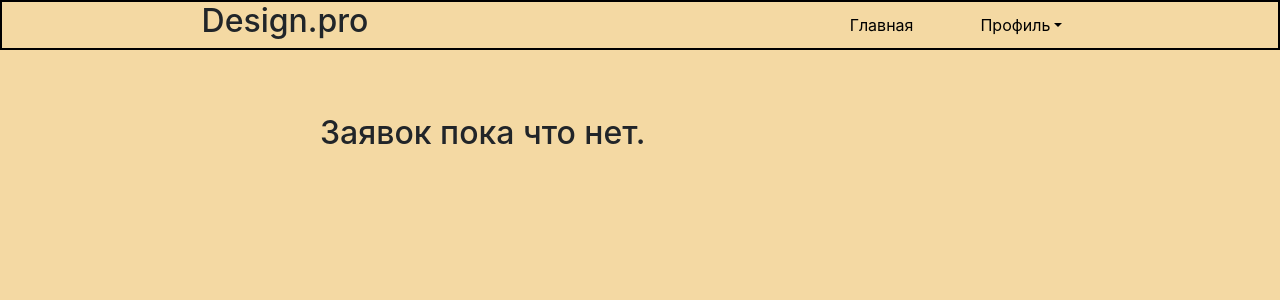
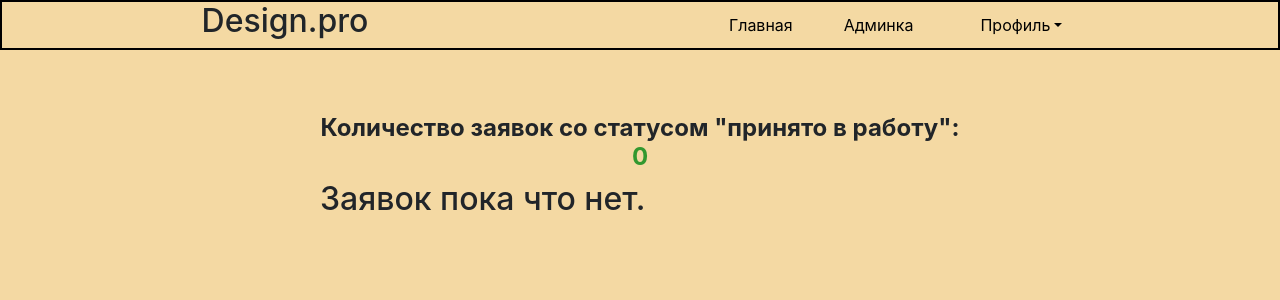
Before and after one commit to FireN1kto/Design_pro2.0, a Django app: page / in a window 1280 px wide. Shown: the top 300 px of the page. Run offline with Django 5.2, Linux system fonts and the light colour scheme; the visitor is signed in with stand-in values (Sample User, id 1); data that the repository does not hold is empty; some libraries are stand-ins or nearby versions.

Commit message:
Добавил у администратора переход из сайта в панель администрирования и создал счётчик заявок со статусом "В процессе" на главной странице

```diff
--- a/AppDesign/static/main/style.css
+++ b/AppDesign/static/main/style.css
@@ -191,3 +191,12 @@ main > div > div {
     background: black;
     color: white;
 }
+
+.counter {
+    font-weight: bold;
+    text-align: center;
+}
+
+.counter > span {
+    color: #32982F;
+}
--- a/AppDesign/templates/catalog/index.html
+++ b/AppDesign/templates/catalog/index.html
@@ -5,6 +5,7 @@
 
 {% block content %}
 <div>
+    <h4 class="counter">Количество заявок со статусом "принято в работу": <span>{{ accepted_requests_count }}</span></h4>
     {% for request in requests %}
         <div>
             <div class="request-card">
--- a/AppDesign/templates/catalog/profile.html
+++ b/AppDesign/templates/catalog/profile.html
@@ -23,6 +23,7 @@
             <div class="request-card">
               <p class="request-header"><span>{{ request.name }}</span> </p>
               <p class="request-description"><span>Описание</span>: {{ request.project_description }}</p>
+              <p class="request-category"><span>Категория</span>: {{request.category.name}}</p>
               <p class="request-status"><span>Статус</span>: {{ request.status }}</p>
               <p class="request-date"><span>Дата создания</span>: {{ request.created_at }}</p>
               {% if request.is_urgent%}
--- a/AppDesign/templates/layout/basic.html
+++ b/AppDesign/templates/layout/basic.html
@@ -16,6 +16,9 @@
             {% if user.is_authenticated %}
                 <div class="navigation">
                     <a href="{% url 'AppDesign:index' %}">Главная</a>
+                    {% if user.is_superuser %}
+                        <a href="{% url 'admin:index' %}">Админка</a>
+                    {% endif %}
                     <a class="nav-link dropdown-toggle" href="#" data-toggle="dropdown"
                     aria-haspopup="true" aria-expanded="false">Профиль</a>
                     <div class="dropdown-menu">
--- a/AppDesign/views.py
+++ b/AppDesign/views.py
@@ -15,7 +15,16 @@ from django.shortcuts import get_object_or_404
 
 def index(request):
     requests = InteriorDesignRequest.objects.all()
-    return render(request, 'catalog/index.html', {'requests': requests})
+    if request.user.is_authenticated:
+        accepted_requests_count = InteriorDesignRequest.objects.filter(status='В процессе').count()
+    else:
+        accepted_requests_count = 0
+
+    context = {
+        'requests': requests,
+        'accepted_requests_count': accepted_requests_count,
+    }
+    return render(request, 'catalog/index.html', context)
 
 class BBLoginView(LoginView):
     template_name = 'catalog/login.html'
```
